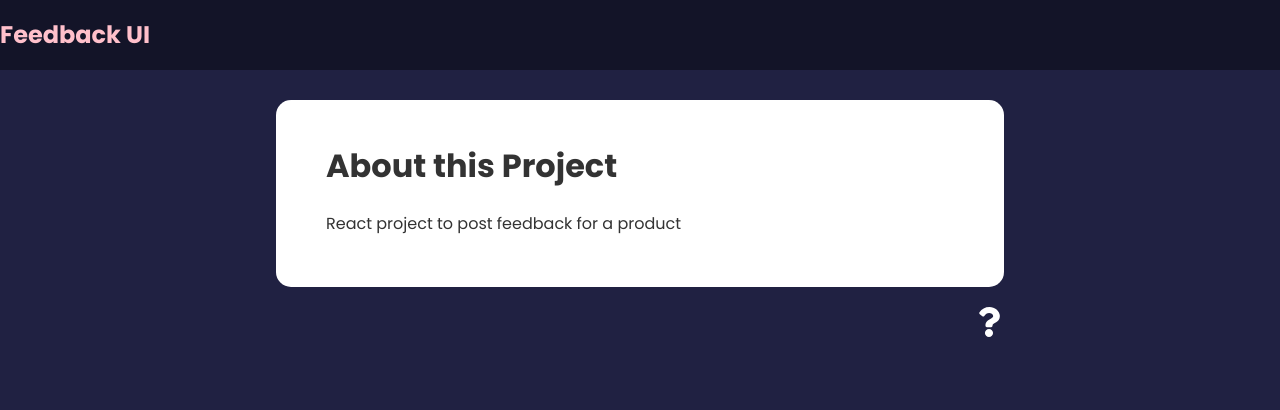
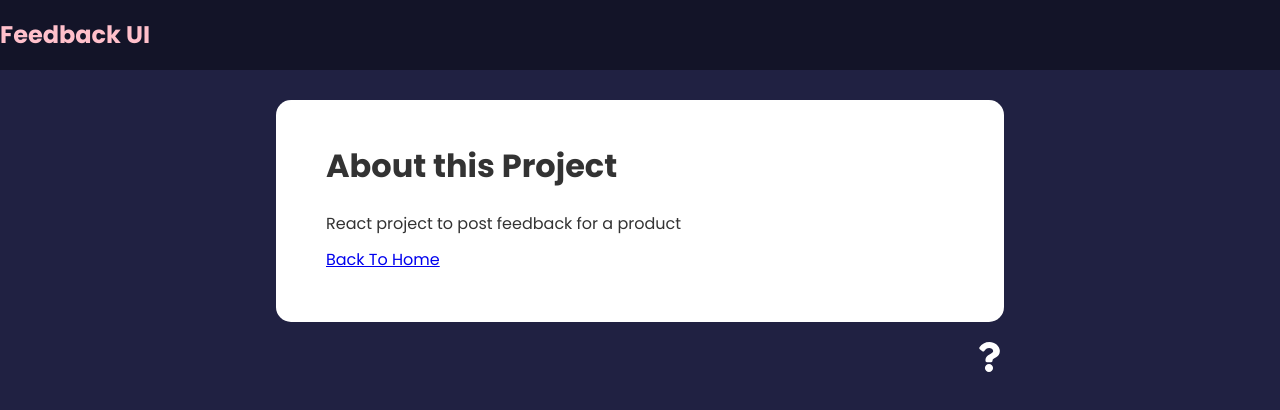
Before and after one commit to Fjguido/react-excercises, a React (Create React App) app in the folder reactpractice/: page /about in a window 1280 px wide. Shown: the top 410 px of the page. Built offline with nearby package versions, Linux system fonts and the light colour scheme.

Commit message:
added link for home/about page

```diff
--- a/reactpractice/src/components/AboutIconLink.jsx
+++ b/reactpractice/src/components/AboutIconLink.jsx
@@ -1,9 +1,12 @@
 import {FaQuestion} from 'react-icons/fa'
+import {Link} from 'react-router-dom'
 
 function AboutIconLink() {
   return (
     <div className='about-link'>
+      <Link to='/about'>
      <FaQuestion size={30} />
+     </Link>
      </div>
   )
 }
--- a/reactpractice/src/pages/AboutPage.jsx
+++ b/reactpractice/src/pages/AboutPage.jsx
@@ -1,10 +1,14 @@
 import {Link} from 'react-router-dom'
 import Card from '../components/shared/Card'
 function AboutPage() {
-  return <Card>
+
+  return  <Card>
     <div className="about">
         <h1>About this Project</h1>
         <p>React project to post feedback for a product</p>
+        <p>
+          <Link to='/'>Back To Home</Link>
+        </p>
     </div>
 
   </Card>
```
